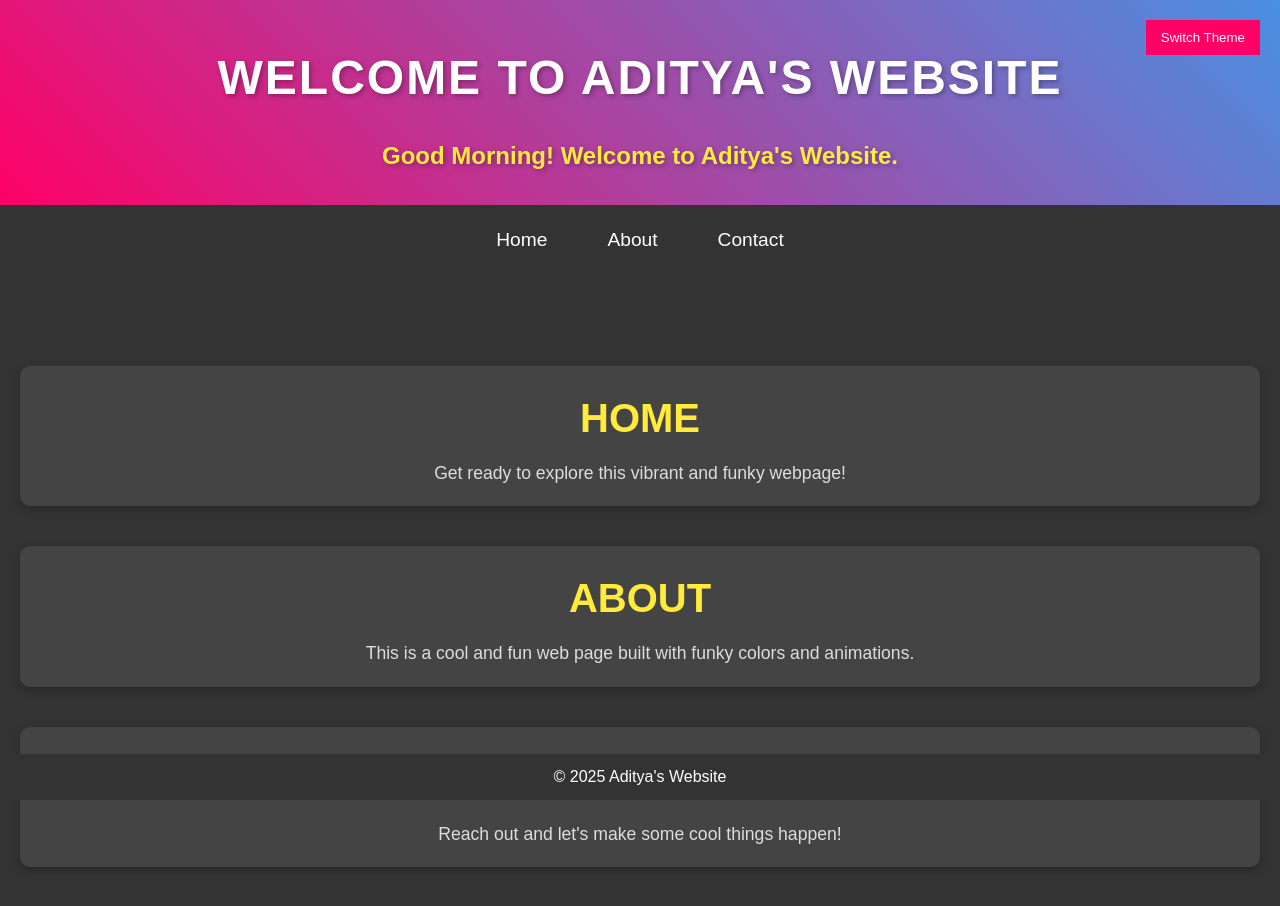
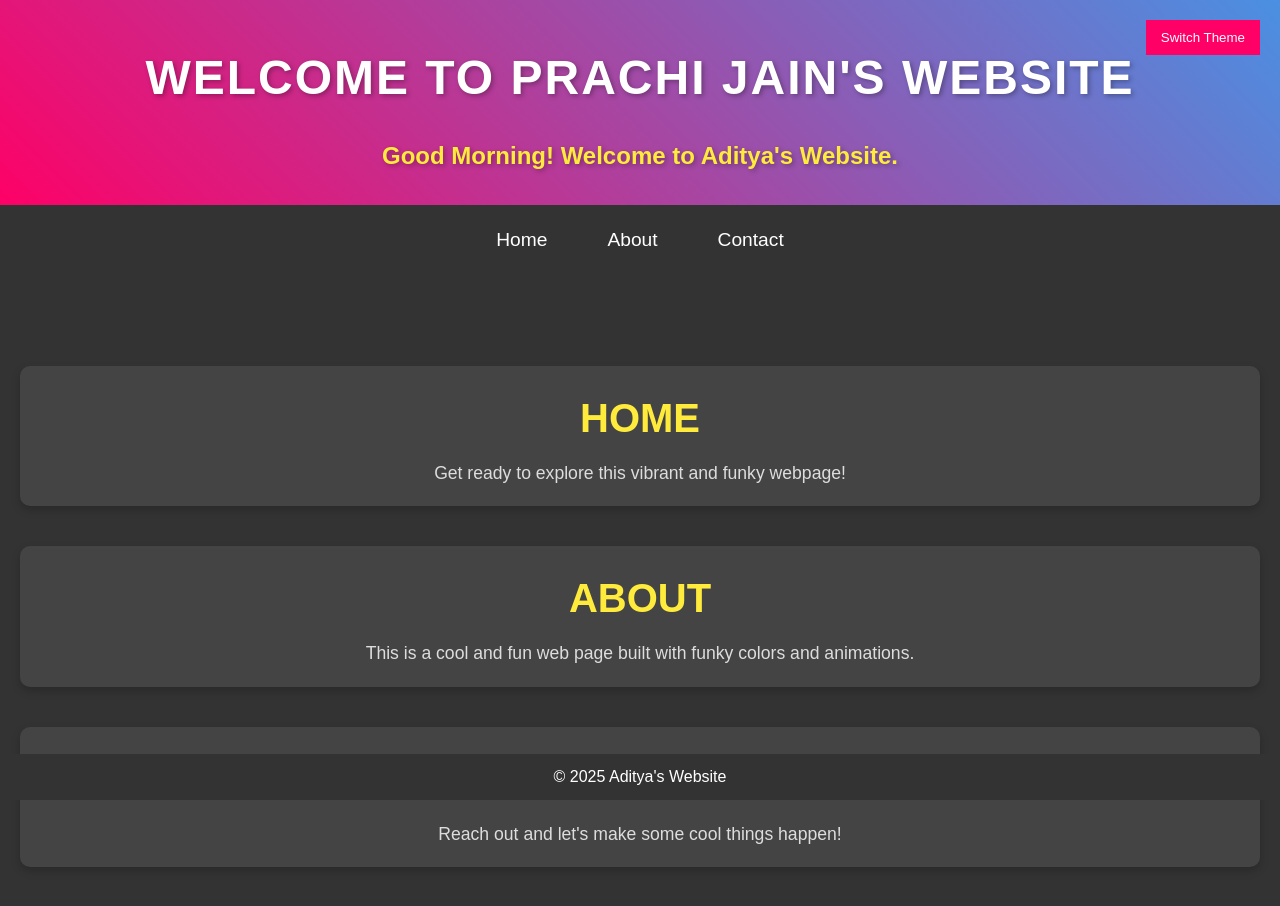
Before and after one commit to vodaassure/website, a plain HTML site: page index.html in a window 1280 px wide. Drawn offline with Linux system fonts and the light colour scheme.

Commit message:
Update index.html

```diff
--- a/index.html
+++ b/index.html
@@ -8,7 +8,7 @@
 </head>
 <body>
     <header>
-        <h1>Welcome to Aditya's Website</h1>
+        <h1>Welcome to Prachi Jain's Website</h1>
         <!-- Greeting will dynamically appear here -->
     </header>
     <nav>
```
